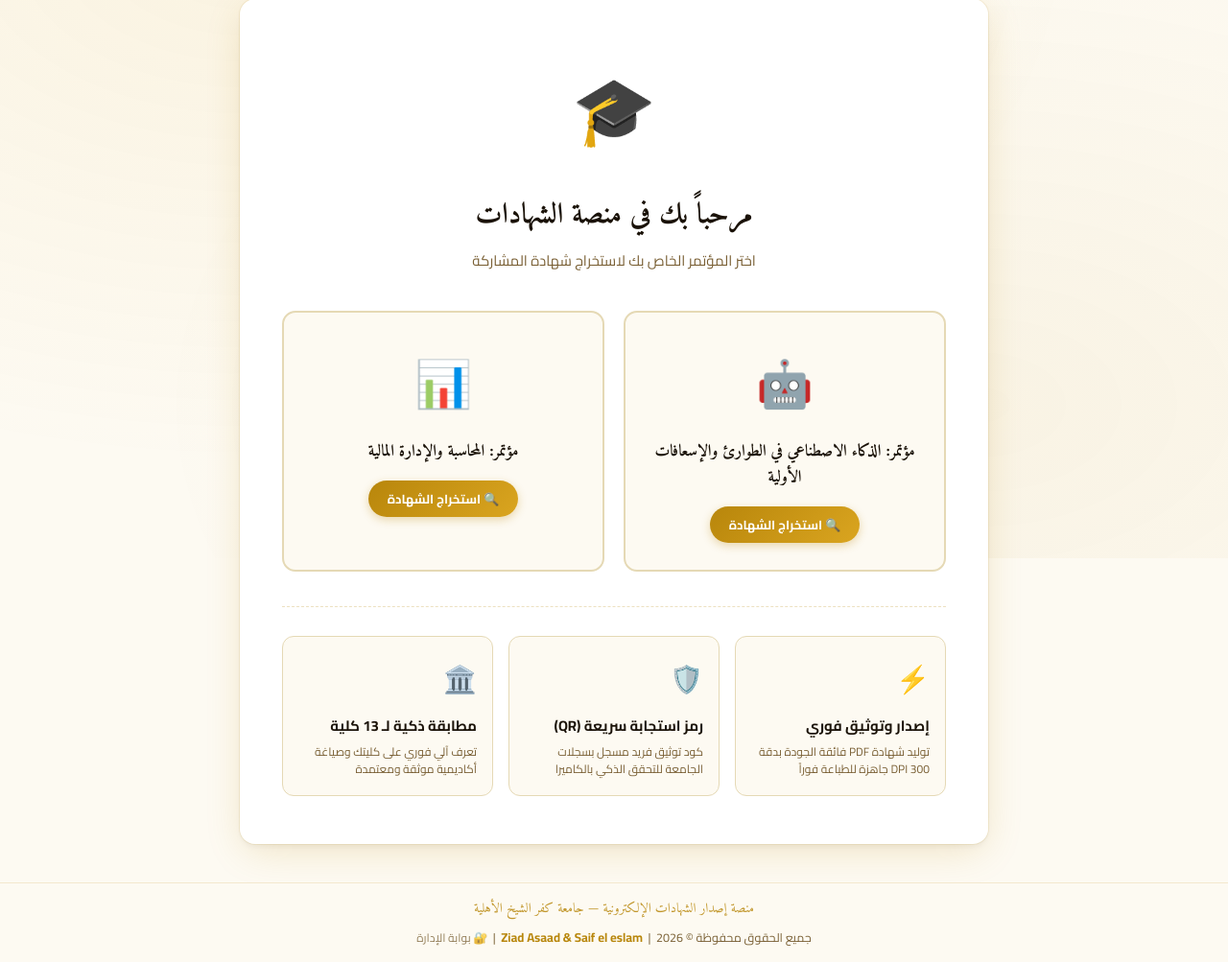
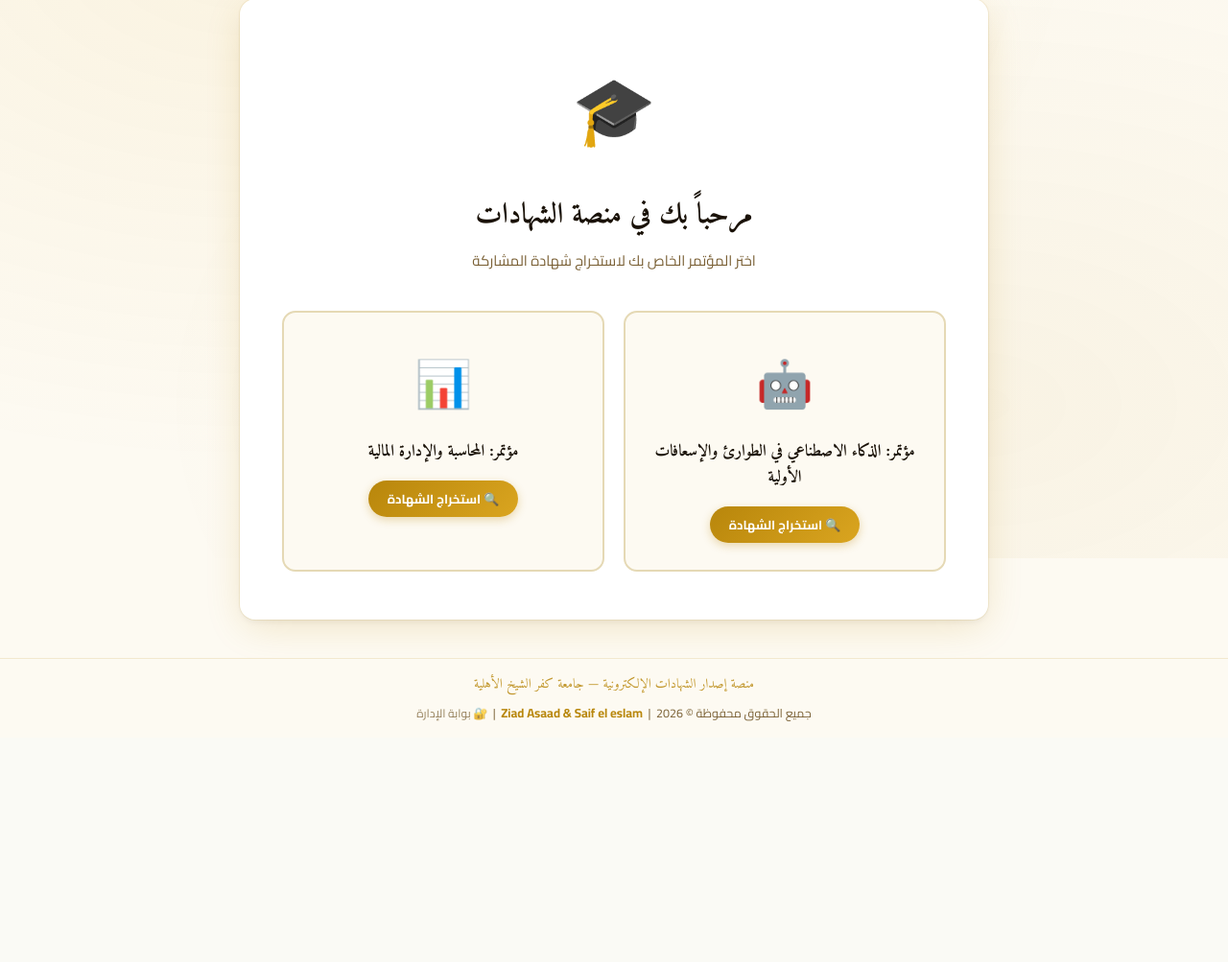
Before and after one commit to saifadel20071234-sudo/Testimonials, a Flask app: page / in a window 1280 px wide. Shown: the part 218-1221 px from the top of the page at 96% size. After the commit the page ends 970 px from the top, so only its background shows below. Run offline with Flask 3, Linux system fonts and the light colour scheme; some libraries are stand-ins or nearby versions; some web fonts are replaced.

Commit message:
style: remove feature cards from home screen to keep UI clean

```diff
--- a/templates/index.html
+++ b/templates/index.html
@@ -891,25 +891,6 @@
                 </div>
 
             </div>
-
-            <!-- المميزات والضمانات الأكاديمية -->
-            <div class="features-grid">
-                <div class="feature-item">
-                    <span class="feat-icon">⚡</span>
-                    <div class="feat-title">إصدار وتوثيق فوري</div>
-                    <div class="feat-desc">توليد شهادة PDF فائقة الجودة بدقة 300 DPI جاهزة للطباعة فوراً</div>
-                </div>
-                <div class="feature-item">
-                    <span class="feat-icon">🛡️</span>
-                    <div class="feat-title">رمز استجابة سريعة (QR)</div>
-                    <div class="feat-desc">كود توثيق فريد مسجل بسجلات الجامعة للتحقق الذكي بالكاميرا</div>
-                </div>
-                <div class="feature-item">
-                    <span class="feat-icon">🏛️</span>
-                    <div class="feat-title">مطابقة ذكية لـ 13 كلية</div>
-                    <div class="feat-desc">تعرف آلي فوري على كليتك وصياغة أكاديمية موثقة ومعتمدة</div>
-                </div>
-            </div>
         </div>
     </div>
 
```
